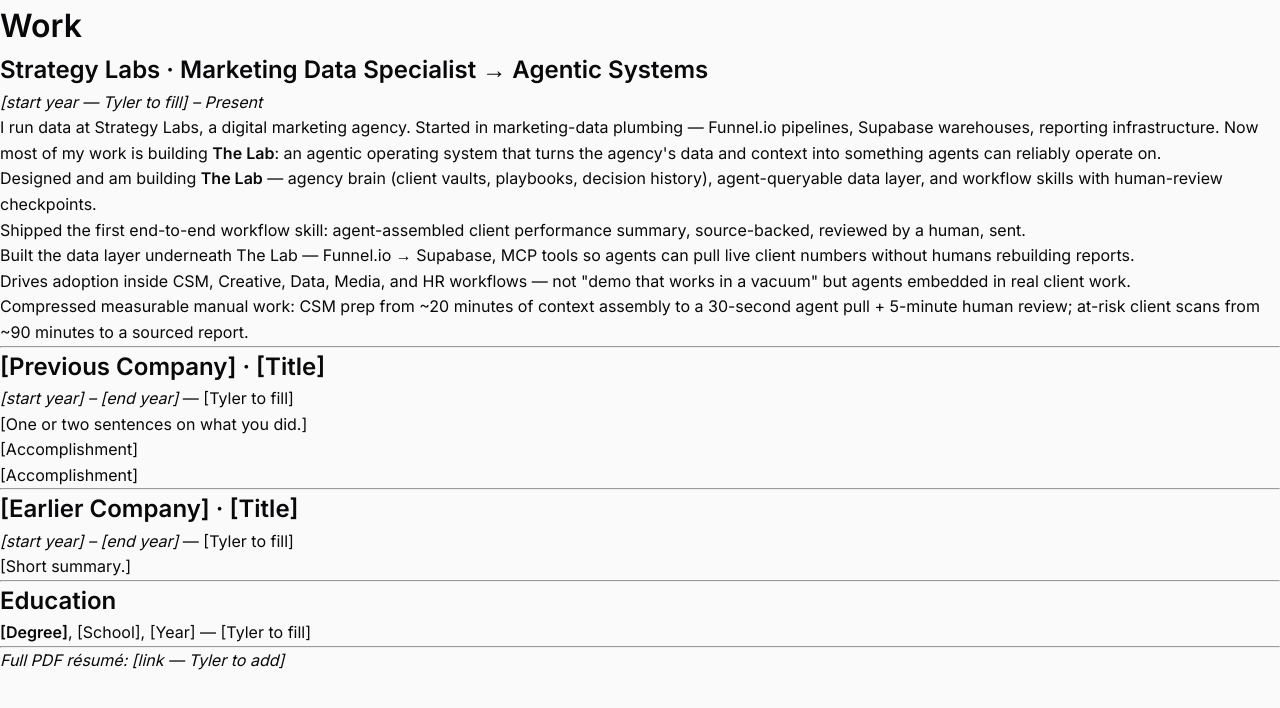
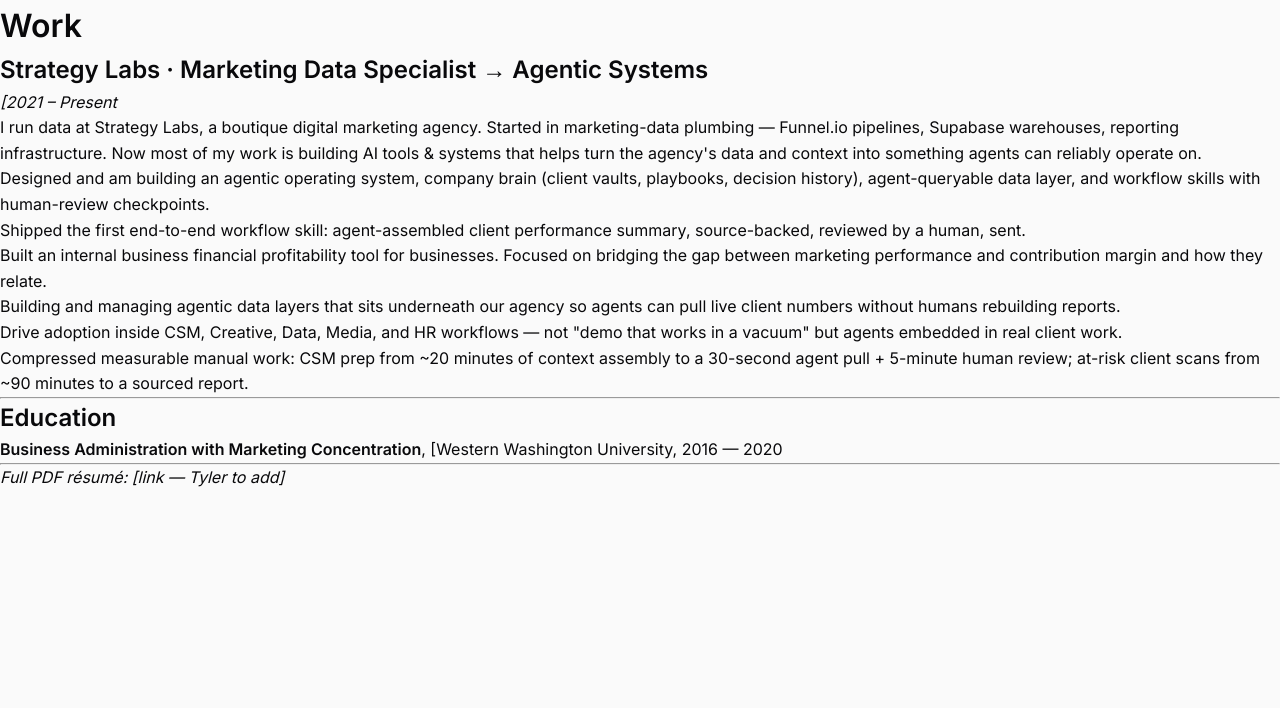
Before and after one commit to thetyedye/tyler-md, a Next.js app: page /work in a window 1280 px wide. Shown: the top 708 px of the page. Built offline with nearby package versions, Linux system fonts and the light colour scheme.

Commit message:
fix: update personal and work descriptions for clarity and consistency

```diff
--- a/pages/work.mdx
+++ b/pages/work.mdx
@@ -5,38 +5,22 @@
 # Work
 
 ## Strategy Labs · Marketing Data Specialist → Agentic Systems
-*[start year — Tyler to fill] – Present*
+*[2021 – Present*
 
-I run data at Strategy Labs, a digital marketing agency. Started in marketing-data plumbing — Funnel.io pipelines, Supabase warehouses, reporting infrastructure. Now most of my work is building **The Lab**: an agentic operating system that turns the agency's data and context into something agents can reliably operate on.
+I run data at Strategy Labs, a boutique digital marketing agency. Started in marketing-data plumbing — Funnel.io pipelines, Supabase warehouses, reporting infrastructure. Now most of my work is building AI tools & systems that helps turn the agency's data and context into something agents can reliably operate on.
 
-- Designed and am building **The Lab** — agency brain (client vaults, playbooks, decision history), agent-queryable data layer, and workflow skills with human-review checkpoints.
+- Designed and am building an agentic operating system, company brain (client vaults, playbooks, decision history), agent-queryable data layer, and workflow skills with human-review checkpoints.
 - Shipped the first end-to-end workflow skill: agent-assembled client performance summary, source-backed, reviewed by a human, sent.
-- Built the data layer underneath The Lab — Funnel.io → Supabase, MCP tools so agents can pull live client numbers without humans rebuilding reports.
-- Drives adoption inside CSM, Creative, Data, Media, and HR workflows — not "demo that works in a vacuum" but agents embedded in real client work.
+- Built an internal business financial profitability tool for businesses. Focused on bridging the gap between marketing performance and contribution margin and how they relate.
+- Building and managing agentic data layers that sits underneath our agency so agents can pull live client numbers without humans rebuilding reports.
+- Drive adoption inside CSM, Creative, Data, Media, and HR workflows — not "demo that works in a vacuum" but agents embedded in real client work.
 - Compressed measurable manual work: CSM prep from ~20 minutes of context assembly to a 30-second agent pull + 5-minute human review; at-risk client scans from ~90 minutes to a sourced report.
-
----
-
-## [Previous Company] · [Title]
-*[start year] – [end year]* — [Tyler to fill]
-
-[One or two sentences on what you did.]
-
-- [Accomplishment]
-- [Accomplishment]
-
----
-
-## [Earlier Company] · [Title]
-*[start year] – [end year]* — [Tyler to fill]
-
-[Short summary.]
 
 ---
 
 ## Education
 
-**[Degree]**, [School], [Year] — [Tyler to fill]
+**Business Administration with Marketing Concentration**, [Western Washington University, 2016 — 2020
 
 ---
 
```
Also changed, not shown: pages/index.mdx (+4 -4 lines).
